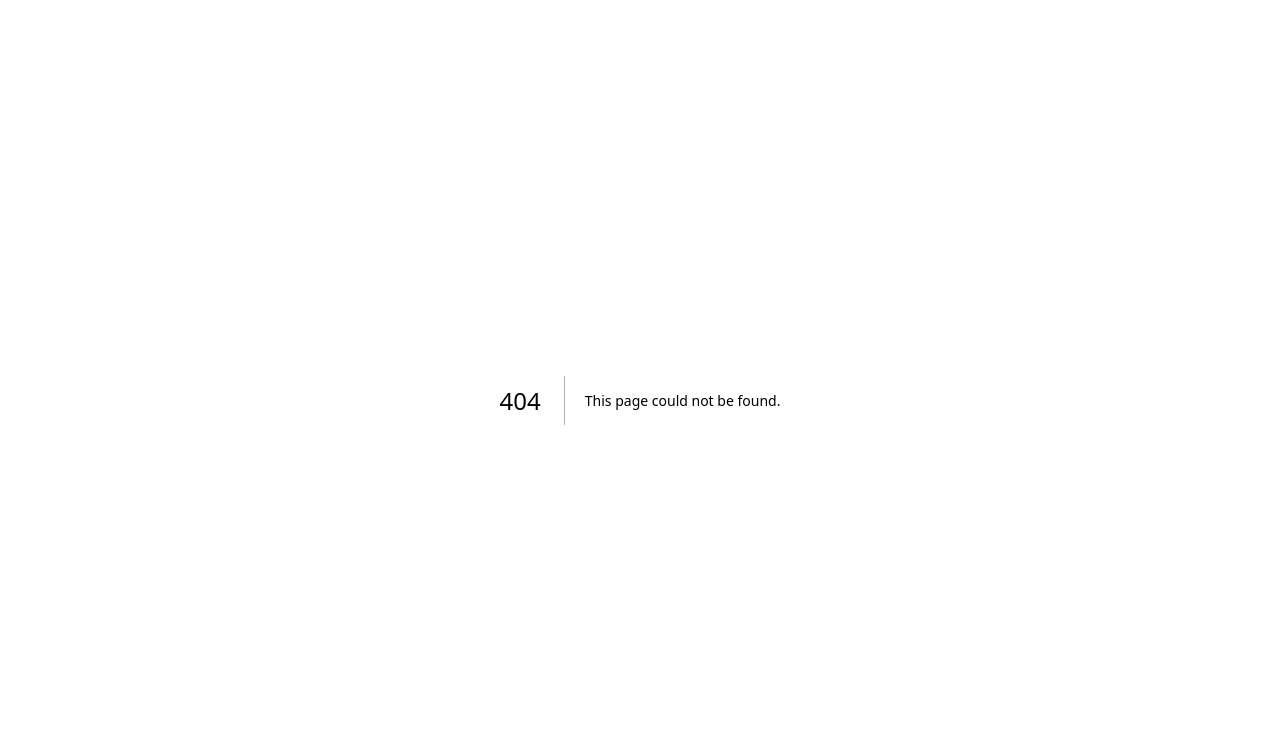
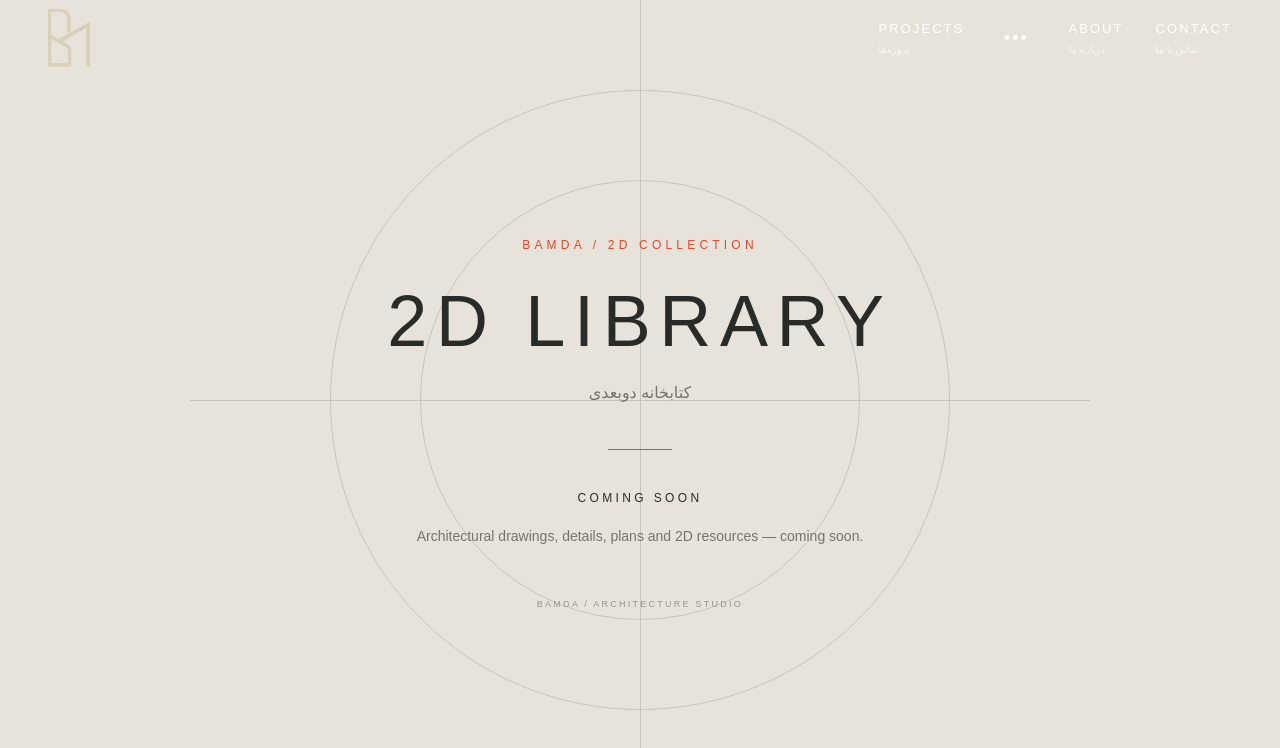
Before and after one commit to baranmasoumi2000-coder/bamda, a Next.js app: page /architectural-library/2d in a window 1280 px wide. Before the commit this address had no page. Shown: the top 748 px of the page. Built offline with nearby package versions, Linux system fonts and the light colour scheme.

Commit message:
Add coming soon pages for library and journal

```diff
--- /dev/null
+++ b/app/architectural-library/2d/page.tsx
@@ -0,0 +1,12 @@
+import ComingSoon from "@/components/ComingSoon";
+
+export default function TwoDLibraryPage() {
+  return (
+    <ComingSoon
+      eyebrow="BAMDA / 2D COLLECTION"
+      title="2D LIBRARY"
+      persianTitle="کتابخانه دوبعدی"
+      subtitle="Architectural drawings, details, plans and 2D resources — coming soon."
+    />
+  );
+}
```
